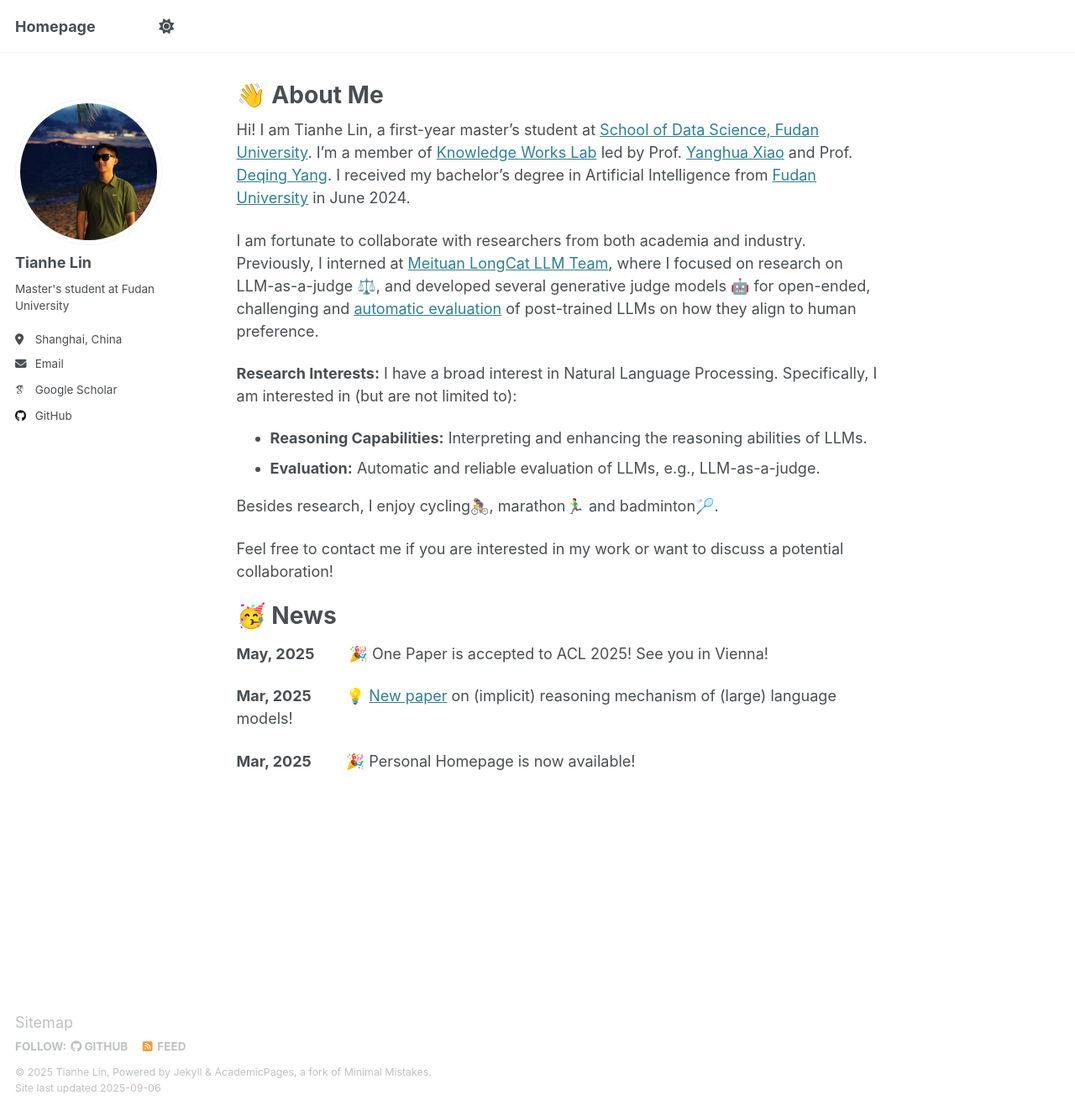
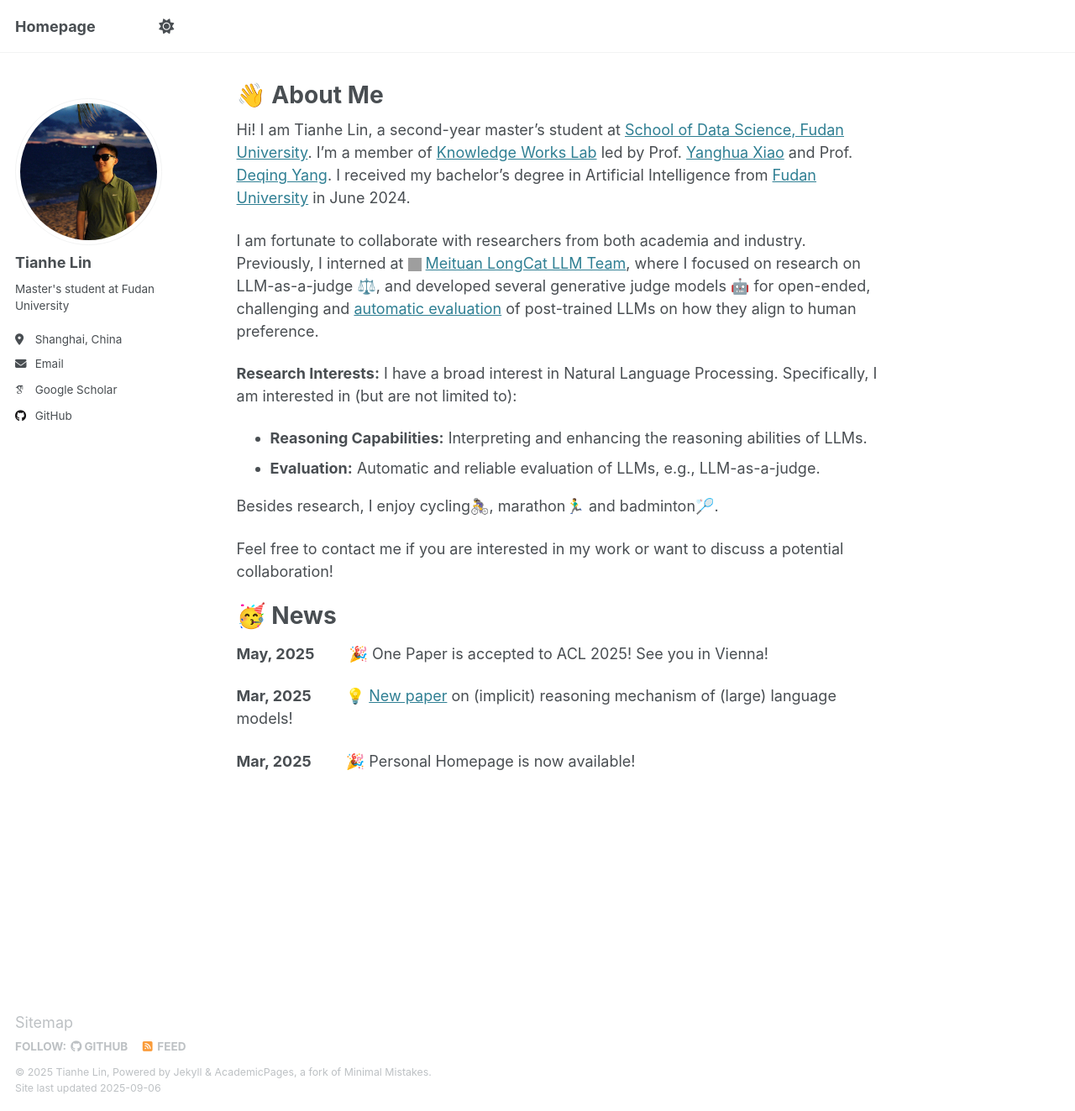
Before and after one commit to TianheL/TianheL.github.io, a Jekyll site: the page built from _pages/about.md, in a window 1280 px wide and 1323 px high. Shown: the whole window at 84% size. Built offline with Jekyll 4.4.1, drawn with Linux system fonts in a browser that asks for light colours; emoji names are drawn with the system emoji font; some web fonts are replaced; grey boxes are pictures that could not be loaded.

Commit message:
Update about.md

```diff
--- a/_pages/about.md
+++ b/_pages/about.md
@@ -7,12 +7,12 @@ redirect_from:
   - /about.html
 ---
 
-Hi! I am Tianhe Lin, a first-year master's student at [School of Data Science, Fudan University](https://sds.fudan.edu.cn/).
+Hi! I am Tianhe Lin, a second-year master's student at [School of Data Science, Fudan University](https://sds.fudan.edu.cn/).
 I'm a member of [Knowledge Works Lab](http://kw.fudan.edu.cn/) led by Prof. [Yanghua Xiao](https://scholar.google.com/citations?user=odFW4FoAAAAJ&hl=en&oi=ao) and Prof. [Deqing Yang](https://sds.fudan.edu.cn/c1/56/c22442a508246/page.htm).
 I received my bachelor's degree in Artificial Intelligence from [Fudan University](https://www.fudan.edu.cn/) in June 2024.
 
 I am fortunate to collaborate with researchers from both academia and industry.
-Previously, I interned at [Meituan LongCat LLM Team](https://github.com/meituan-longcat), where I focused on research on LLM-as-a-judge ‍⚖️, and developed several generative judge models 🤖 for open-ended, challenging and [automatic evaluation](https://agi-eval.cn/evaluation/LLM-CN-Subj-1-Rnd?id=48) of post-trained LLMs on how they align to human preference.
+Previously, I interned at <img src="https://avatars.githubusercontent.com/u/229435942?s=200&v=4" width="16" height="16" style="vertical-align: middle;"> [Meituan LongCat LLM Team](https://github.com/meituan-longcat), where I focused on research on LLM-as-a-judge ‍⚖️, and developed several generative judge models 🤖 for open-ended, challenging and [automatic evaluation](https://agi-eval.cn/evaluation/LLM-CN-Subj-1-Rnd?id=48) of post-trained LLMs on how they align to human preference.
 
 **Research Interests:**  I have a broad interest in Natural Language Processing. Specifically, I am interested in (but are not limited to):
 - **Reasoning Capabilities:** Interpreting and enhancing the reasoning abilities of LLMs.
```
